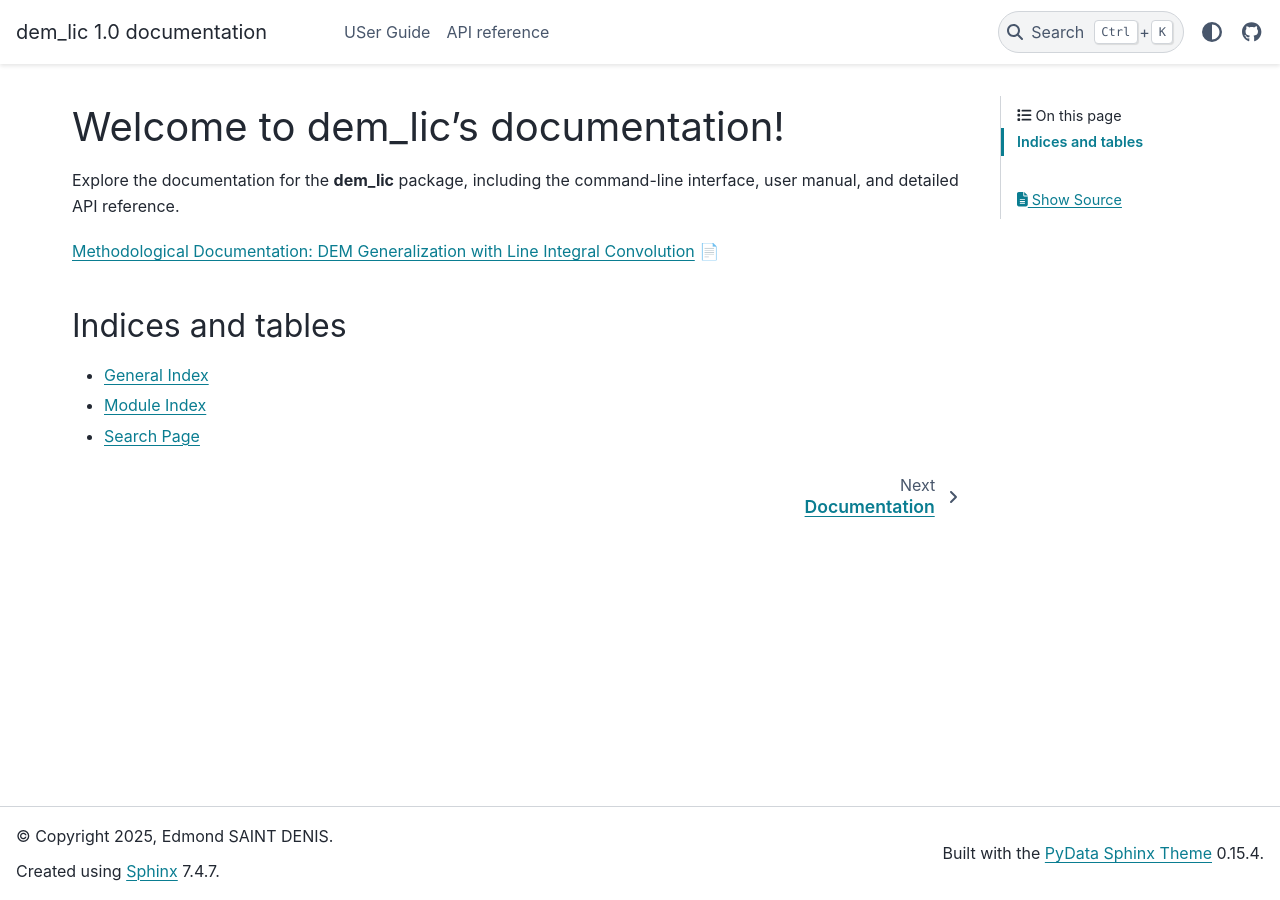
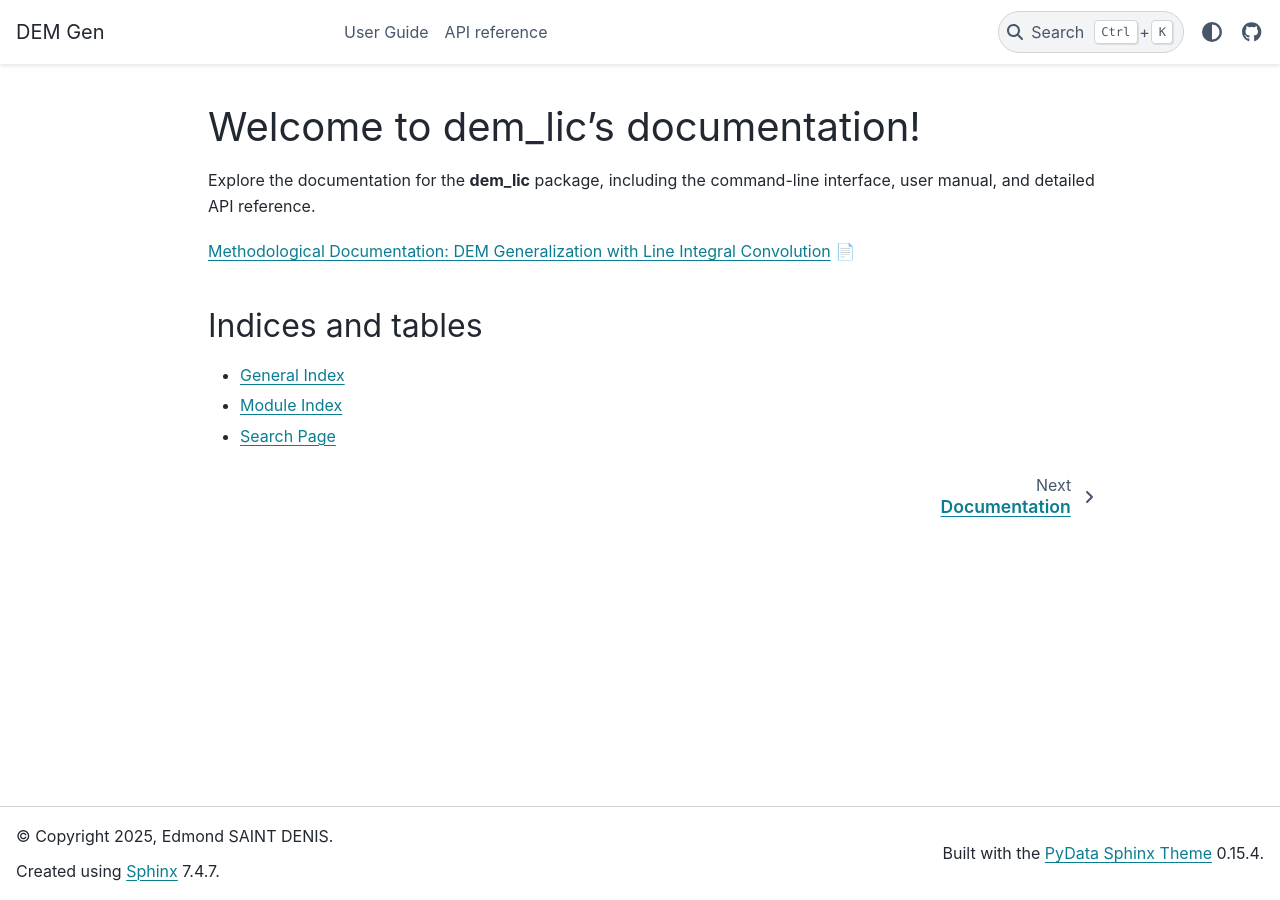
Before and after one commit to IGNF/dem_lic, a Sphinx documentation site: the page built from docs/index.md, in a window 1280 px wide. Built offline with Sphinx 7.4.7 and the PyData theme 0.15.4, drawn with Linux system fonts in a browser that asks for light colours; part of the change alters nothing that is shown.

````diff
--- a/docs/conf.py
+++ b/docs/conf.py
@@ -55,4 +55,18 @@ html_theme_options = {
             "icon": "fab fa-github",
         },
     ],
+    "logo": {
+        "text": "DEM Gen"
+    },
+    "use_edit_page_button": True,
+    "show_toc_level": 1,
+    # [left, content, right] For testing that the navbar items align properly
+    "navbar_align": "content"
 }
+
+html_context = {
+    "github_user": "ESaint-Denis",
+    "github_repo": "dem_lic",
+    "github_version": "main",
+    "doc_path": "docs",
+}
--- a/docs/index.md
+++ b/docs/index.md
@@ -1,3 +1,12 @@
+---
+myst:
+  html_meta:
+    "description lang=en": |
+      Top-level documentation for DEM Generalization with LIC, with links to the rest
+      of the site..
+html_theme.sidebar_secondary.remove: true
+---
+
 # Welcome to dem_lic's documentation!
 
 Explore the documentation for the **dem_lic** package, including the command-line interface, user manual, and detailed API reference.
@@ -6,7 +15,7 @@ Explore the documentation for the **dem_lic** package, including the command-lin
 :maxdepth: 1
 :hidden:
 
-USer Guide <documentation>
+User Guide <documentation>
 API reference <reference/index>
 ```
 
````
